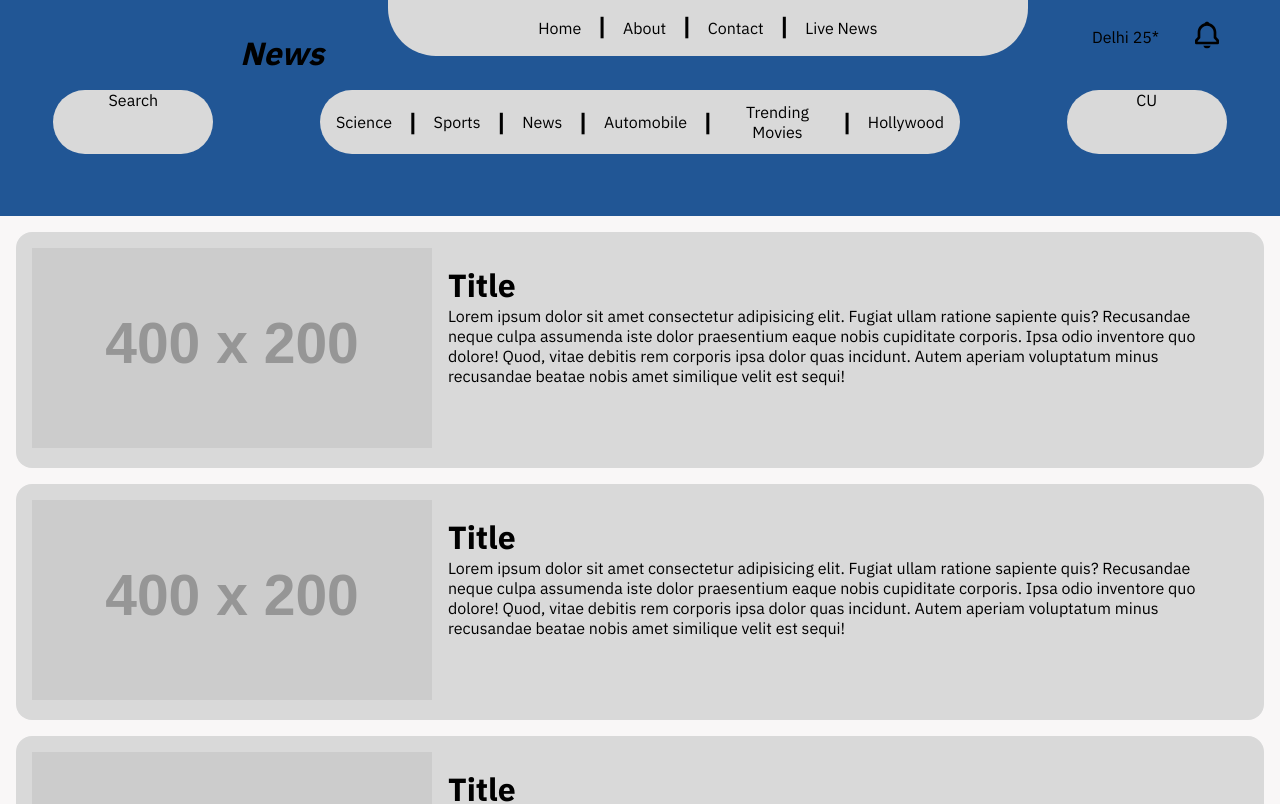
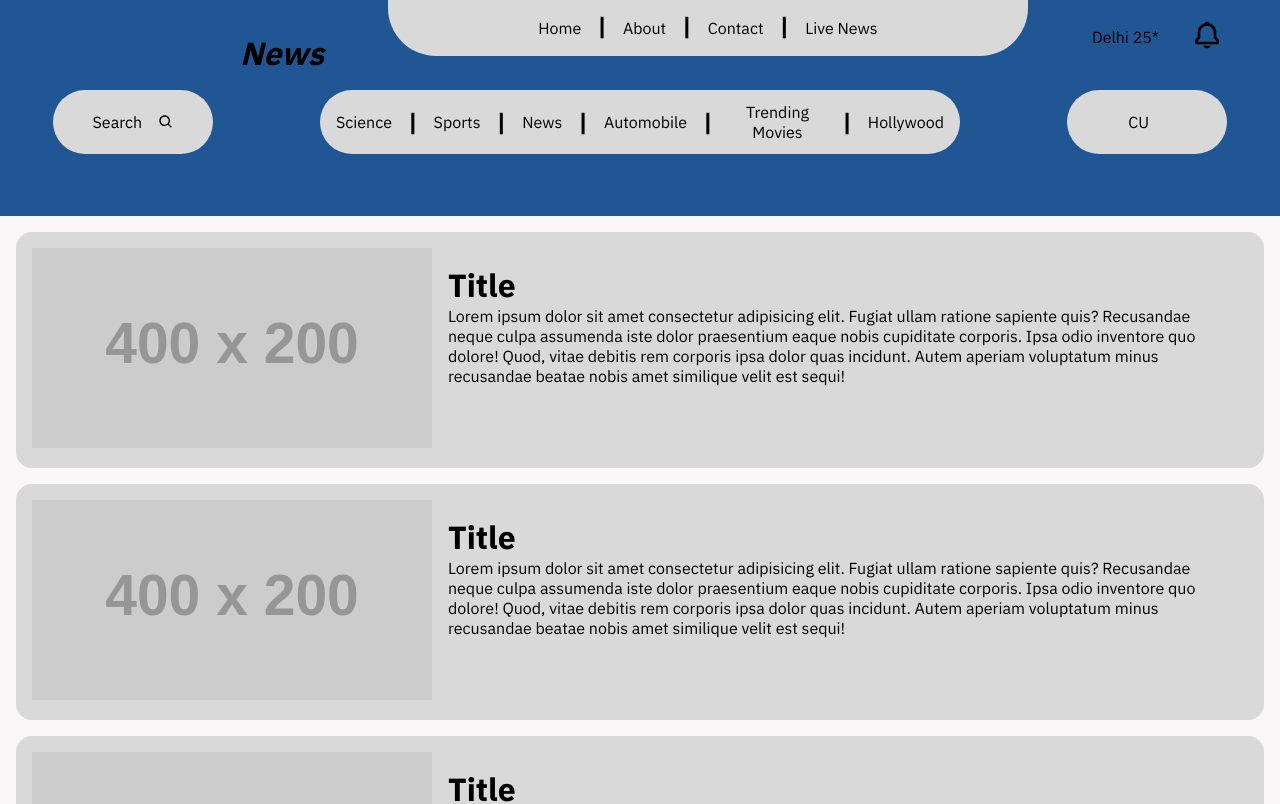
Before and after one commit to AyushJuyal07/News-Feed-Website, a React (Create React App) app: page / in a window 1280 px wide. Shown: the top 804 px of the page. Built offline with nearby package versions, Linux system fonts and the light colour scheme.

Commit message:
Updated frontent

```diff
--- a/src/components/header/Nav.css
+++ b/src/components/header/Nav.css
@@ -99,11 +99,15 @@
     width: 10rem;
     border-radius: 2rem;
     margin: 1rem;
-    text-align: center;
+    display: flex;
+    justify-content: center;
+    align-items: center;
 
 }
 
 .nav-news-left a{
     text-decoration: none;
     color: black;
+    padding: 0;
+    margin-right: 1rem;
 }
--- a/src/components/header/Nav.jsx
+++ b/src/components/header/Nav.jsx
@@ -1,6 +1,7 @@
 import React from 'react'
 import './Nav.css'
 import {BiBell} from 'react-icons/bi'
+import {BiSearch} from 'react-icons/bi'
 
 
 const nav = () => {
@@ -40,8 +41,8 @@ const nav = () => {
 
         <div className='nav-2'>
           <div className='nav-news-left'>
-            <a href="">Search</a>
-
+              <a href="">Search</a>
+              <BiSearch />
           </div>
 
         <div className='nav-news'>
@@ -57,6 +58,7 @@ const nav = () => {
             <h1>|</h1>
             <a href="#hollywood">Hollywood</a>
         </div>
+
           <div className='nav-news-left'>
             <a href="">CU</a>
           </div>
```
